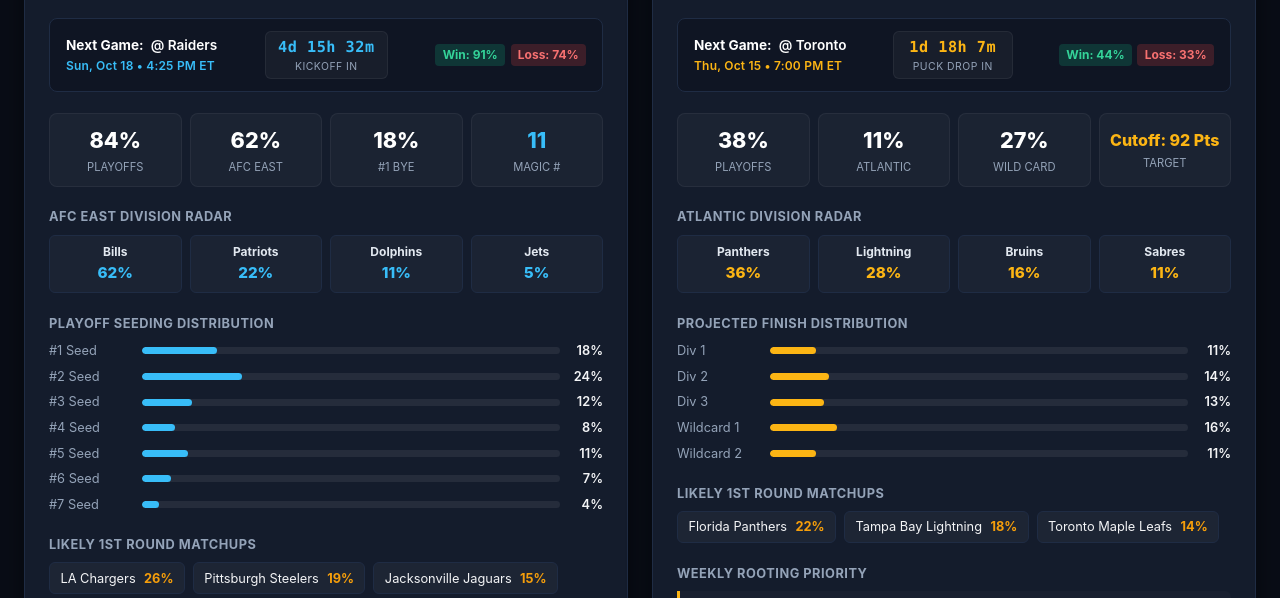
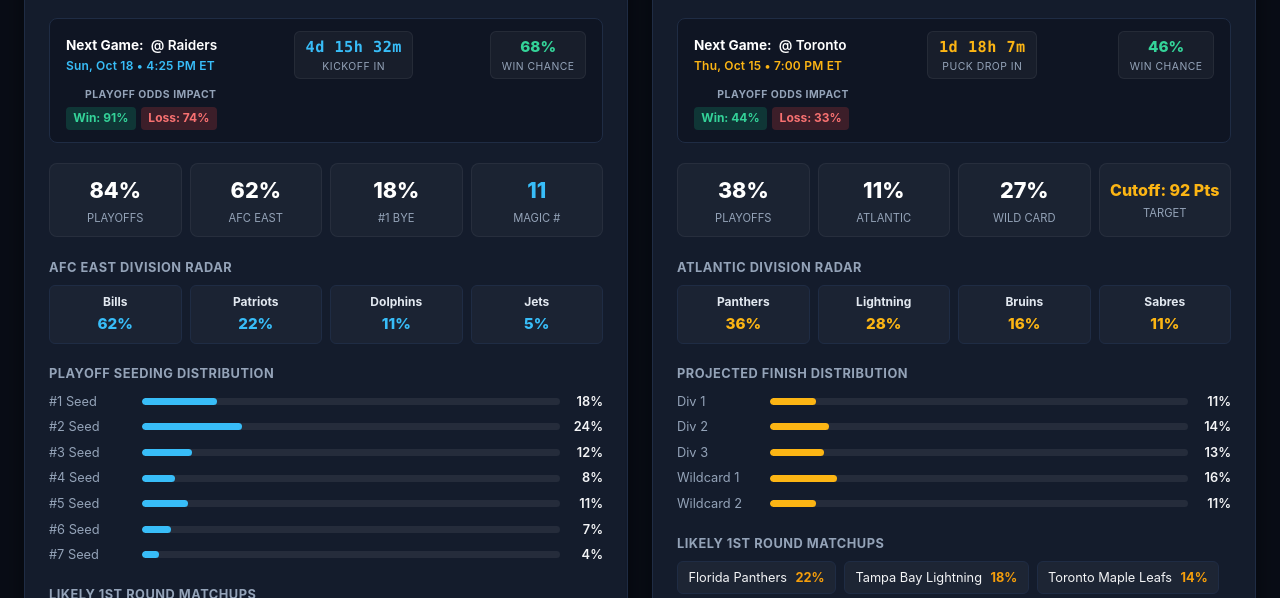
Before and after one commit to olfhq/One-Buffalo-Dashboard, a plain HTML site: page index.html in a window 1280 px wide. Shown: the part 201-799 px from the top of the page. Drawn offline with Linux system fonts and the light colour scheme.

Commit message:
Update index.html

```diff
--- a/index.html
+++ b/index.html
@@ -105,12 +105,13 @@
       align-items: center;
       font-size: 0.85rem;
       gap: 0.5rem;
+      flex-wrap: wrap;
     }
     .stakes-info {
       display: flex;
       flex-direction: column;
       gap: 0.15rem;
-      min-width: 135px;
+      min-width: 130px;
     }
     .stakes-title { font-weight: 700; color: #fff; }
     .schedule-tag {
@@ -130,8 +131,8 @@
       background: rgba(255, 255, 255, 0.04);
       border: 1px solid rgba(255, 255, 255, 0.06);
       border-radius: 6px;
-      padding: 0.25rem 0.75rem;
-      min-width: 120px;
+      padding: 0.25rem 0.65rem;
+      min-width: 110px;
     }
     .countdown-val {
       font-family: ui-monospace, SFMono-Regular, Menlo, Monaco, Consolas, monospace;
@@ -147,7 +148,46 @@
       letter-spacing: 0.5px;
     }
 
-    .stakes-badges { display: flex; gap: 0.35rem; flex-shrink: 0; }
+    /* GAME WIN CHANCE WIDGET */
+    .win-chance-box {
+      display: flex;
+      flex-direction: column;
+      align-items: center;
+      justify-content: center;
+      background: rgba(255, 255, 255, 0.04);
+      border: 1px solid rgba(255, 255, 255, 0.06);
+      border-radius: 6px;
+      padding: 0.25rem 0.65rem;
+      min-width: 90px;
+    }
+    .win-chance-val {
+      font-weight: 800;
+      font-size: 0.95rem;
+      color: #34d399;
+    }
+    .win-chance-label {
+      font-size: 0.65rem;
+      text-transform: uppercase;
+      color: var(--text-muted);
+      letter-spacing: 0.5px;
+    }
+
+    /* LABELED PLAYOFF ODDS IMPACT */
+    .stakes-badges-wrap {
+      display: flex;
+      flex-direction: column;
+      align-items: flex-end;
+      gap: 0.25rem;
+      flex-shrink: 0;
+    }
+    .stakes-badges-label {
+      font-size: 0.65rem;
+      text-transform: uppercase;
+      letter-spacing: 0.5px;
+      color: var(--text-muted);
+      font-weight: 700;
+    }
+    .stakes-badges { display: flex; gap: 0.35rem; }
     .pill {
       font-size: 0.75rem;
       padding: 0.15rem 0.45rem;
@@ -268,7 +308,7 @@
         <span class="badge badge-bills">NFL AFC</span>
       </div>
 
-      <!-- NEXT GAME STAKES, SCHEDULE & COUNTDOWN -->
+      <!-- NEXT GAME STAKES, SCHEDULE, WIN CHANCE & IMPACT -->
       <div class="stakes-banner">
         <div class="stakes-info">
           <div>
@@ -283,9 +323,17 @@
           <div class="countdown-label">Kickoff In</div>
         </div>
 
+        <div class="win-chance-box">
+          <div class="win-chance-val" id="bills-win-chance">--%</div>
+          <div class="win-chance-label">Win Chance</div>
+        </div>
+
+        <div class="stakes-badges-wrap">
+          <span class="stakes-badges-label">Playoff Odds Impact</span>
           <div class="stakes-badges">
             <span class="pill pill-win" id="bills-if-win">Win: --%</span>
             <span class="pill pill-loss" id="bills-if-loss">Loss: --%</span>
+          </div>
         </div>
       </div>
 
@@ -340,7 +388,7 @@
         <span class="badge badge-sabres">NHL Atlantic</span>
       </div>
 
-      <!-- NEXT GAME STAKES, SCHEDULE & COUNTDOWN -->
+      <!-- NEXT GAME STAKES, SCHEDULE, WIN CHANCE & IMPACT -->
       <div class="stakes-banner">
         <div class="stakes-info">
           <div>
@@ -355,9 +403,17 @@
           <div class="countdown-label">Puck Drop In</div>
         </div>
 
+        <div class="win-chance-box">
+          <div class="win-chance-val" id="sabres-win-chance">--%</div>
+          <div class="win-chance-label">Win Chance</div>
+        </div>
+
+        <div class="stakes-badges-wrap">
+          <span class="stakes-badges-label">Playoff Odds Impact</span>
           <div class="stakes-badges">
             <span class="pill pill-win" id="sabres-if-win">Win: --%</span>
             <span class="pill pill-loss" id="sabres-if-loss">Loss: --%</span>
+          </div>
         </div>
       </div>
 
@@ -411,7 +467,6 @@
   </footer>
 
   <script>
-    // Live countdown timer engine
     function startCountdown(elementId, targetIso) {
       const el = document.getElementById(elementId);
       if (!el || !targetIso) return;
@@ -456,7 +511,6 @@
         return;
       }
 
-      // Header Timestamp
       const dateStr = new Date(data.updatedAt).toLocaleDateString(undefined, {
         month: 'short', day: 'numeric', hour: '2-digit', minute: '2-digit'
       });
@@ -471,10 +525,10 @@
 
       document.getElementById('bills-next-opp').textContent = b.nextGame.opponent;
       document.getElementById('bills-game-time').textContent = b.nextGame.gameTime || '';
+      document.getElementById('bills-win-chance').textContent = `${b.nextGame.winChance || 68}%`;
       document.getElementById('bills-if-win').textContent = `Win: ${b.nextGame.ifWin}%`;
       document.getElementById('bills-if-loss').textContent = `Loss: ${b.nextGame.ifLoss}%`;
 
-      // Start Bills live countdown
       if (b.nextGame.isoTime) {
         startCountdown('bills-countdown', b.nextGame.isoTime);
       }
@@ -516,10 +570,10 @@
 
       document.getElementById('sabres-next-opp').textContent = s.nextGame.opponent;
       document.getElementById('sabres-game-time').textContent = s.nextGame.gameTime || '';
+      document.getElementById('sabres-win-chance').textContent = `${s.nextGame.winChance || 46}%`;
       document.getElementById('sabres-if-win').textContent = `Win: ${s.nextGame.ifWin}%`;
       document.getElementById('sabres-if-loss').textContent = `Loss: ${s.nextGame.ifLoss}%`;
 
-      // Start Sabres live countdown
       if (s.nextGame.isoTime) {
         startCountdown('sabres-countdown', s.nextGame.isoTime);
       }
```
Lines whose indentation alone changed are shown as unchanged.
